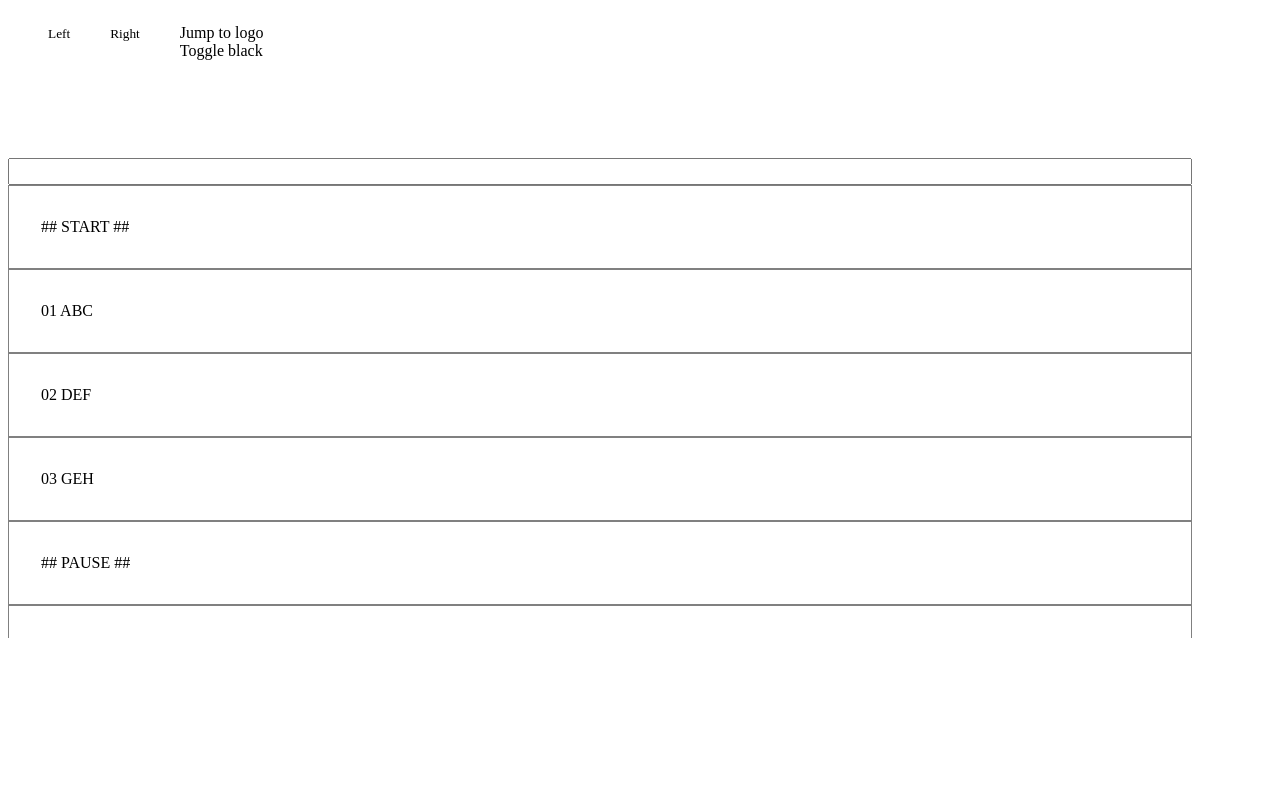
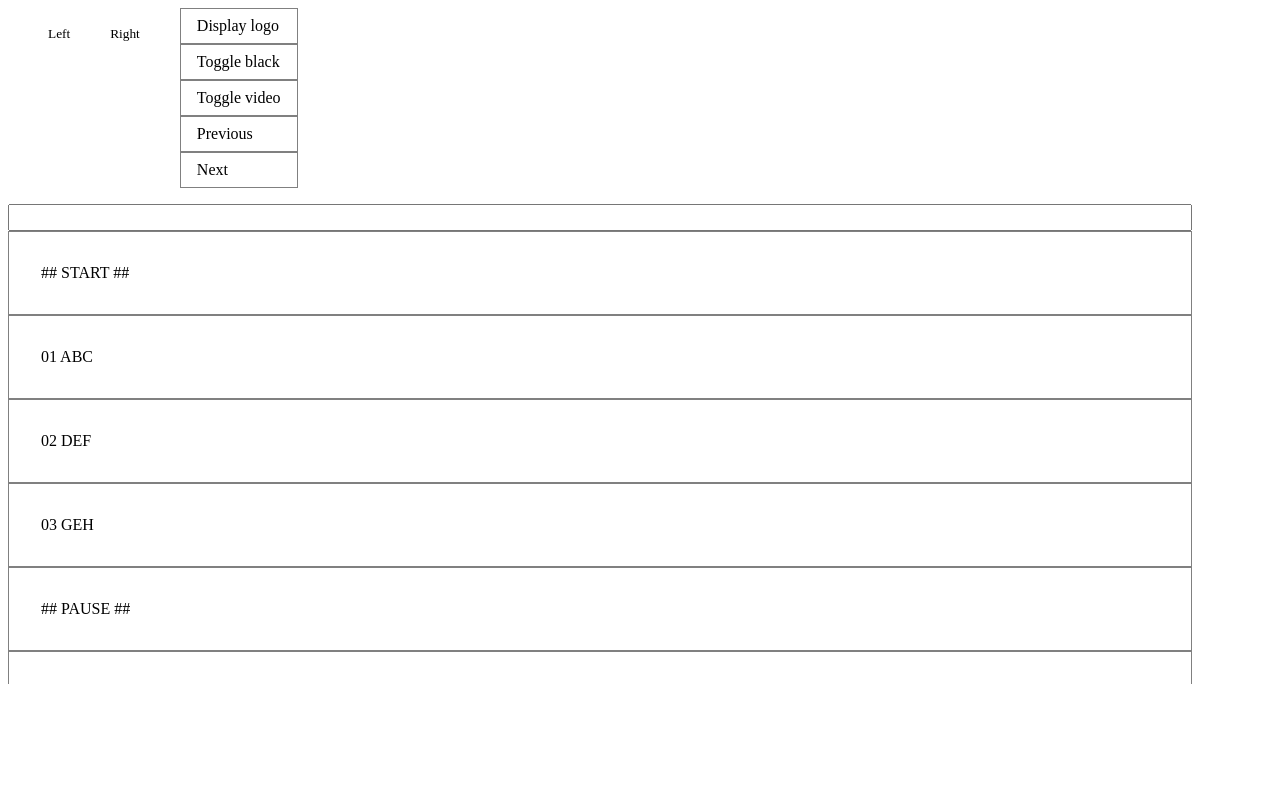
Before and after one commit to AkaBlas/presentation-tool, a website: page controller.html in a window 1280 px wide. Drawn offline with nearby package versions, Linux system fonts and the light colour scheme; files that its build step writes are made by us from their sources; no server answers; files whose address does not match are found by name.

Commit message:
Adjust fast-list on controller page

```diff
--- a/controller.html
+++ b/controller.html
@@ -65,6 +65,13 @@
             socket.emit("slideCommand", targetEle.attr("id"));
           }
         });
+
+        $("ul#fast-list").click((e) => {
+          let targetEle = $(e.target);
+          if (targetEle.attr("id")) {
+            socket.emit("slideCommand", targetEle.attr("id"));
+          }
+        });
       });
     </script>
   </head>
@@ -79,9 +86,12 @@
         </ul>
       </section>
       <section class="fast">
-        <ul>
-          <li id="logo">Jump to logo</li>
-          <li id="black">Toggle black</li>
+        <ul id="fast-list">
+          <li id="logo">Display logo</li>
+          <li id="schwarz">Toggle black</li>
+          <li id="play">Toggle video</li>
+          <li id="prev">Previous</li>
+          <li id="next">Next</li>
         </ul>
       </section>
     </section>
--- a/slides/css/controller.css
+++ b/slides/css/controller.css
@@ -33,6 +33,14 @@ li > ul {
   border: 1px solid gray;
   padding: 2rem;
 }
+#fast-list {
+	margin: 0;
+	margin-bottom: 1rem;
+}
+#fast-list li {
+  border: 1px solid gray;
+  padding: 0.5rem 1rem;
+}
 .visited {
   background-color: darkgrey;
 }
```
